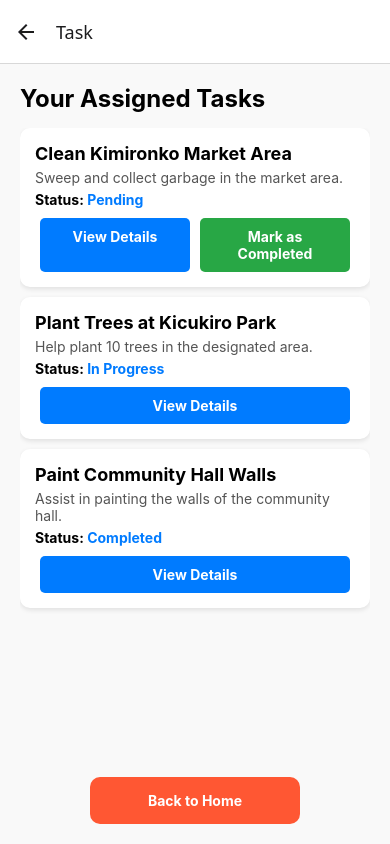
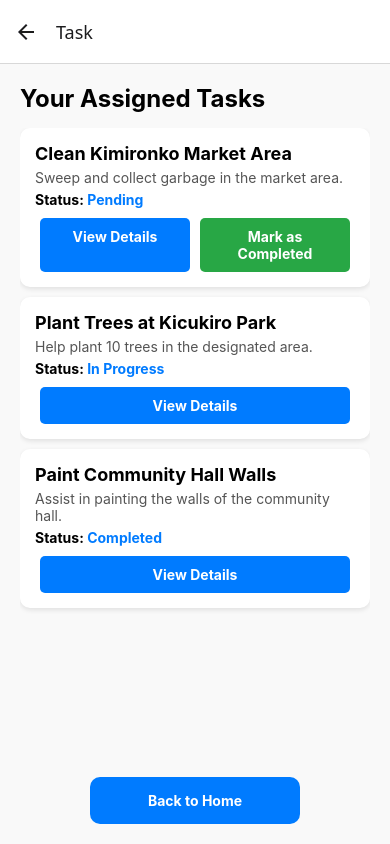
Before and after one commit to Baudoin10/Umuganda, a React Native app: screen /Task in a window 390 px wide. Built offline with nearby package versions, Linux system fonts and the light colour scheme.

Commit message:
fixed pages

```diff
--- a/Screens/Attendance.jsx
+++ b/Screens/Attendance.jsx
@@ -168,7 +168,7 @@ const styles = StyleSheet.create({
   backButton: {
     marginTop: 20,
     padding: 15,
-    backgroundColor: "#FF5733",
+    backgroundColor: "#007BFF",
     borderRadius: 10,
     alignSelf: "center",
     width: "60%",
--- a/Screens/Participation.jsx
+++ b/Screens/Participation.jsx
@@ -102,7 +102,7 @@ const styles = StyleSheet.create({
   container: {
     flex: 1,
     backgroundColor: "#f9f9f9",
-    padding: 20,
+    padding: 25,
   },
   headerText: {
     fontSize: 24,
@@ -113,11 +113,14 @@ const styles = StyleSheet.create({
     flexDirection: "row",
     justifyContent: "space-between",
     marginBottom: 20,
+
+
+
   },
   overviewCard: {
     flex: 1,
     backgroundColor: "#fff",
-    padding: 15,
+    padding: 10,
     marginHorizontal: 5,
     borderRadius: 10,
     alignItems: "center",
@@ -126,6 +129,7 @@ const styles = StyleSheet.create({
     shadowOffset: { width: 0, height: 2 },
     shadowRadius: 5,
     elevation: 3,
+
   },
   overviewTitle: {
     fontSize: 14,
--- a/Screens/Task.jsx
+++ b/Screens/Task.jsx
@@ -134,7 +134,7 @@ const styles = StyleSheet.create({
   backButton: {
     marginTop: 20,
     padding: 15,
-    backgroundColor: "#FF5733",
+    backgroundColor: "#007BFF",
     borderRadius: 10,
     alignSelf: "center",
     width: "60%",
```
